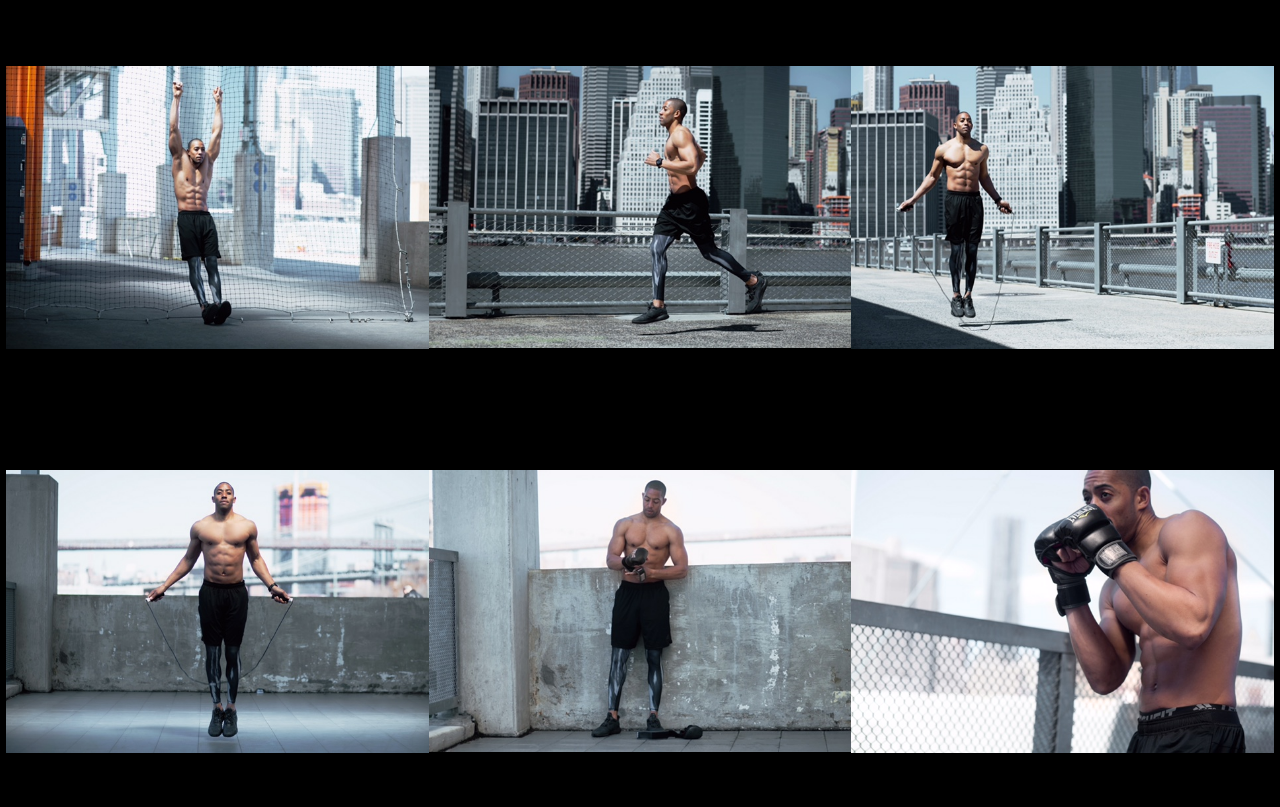
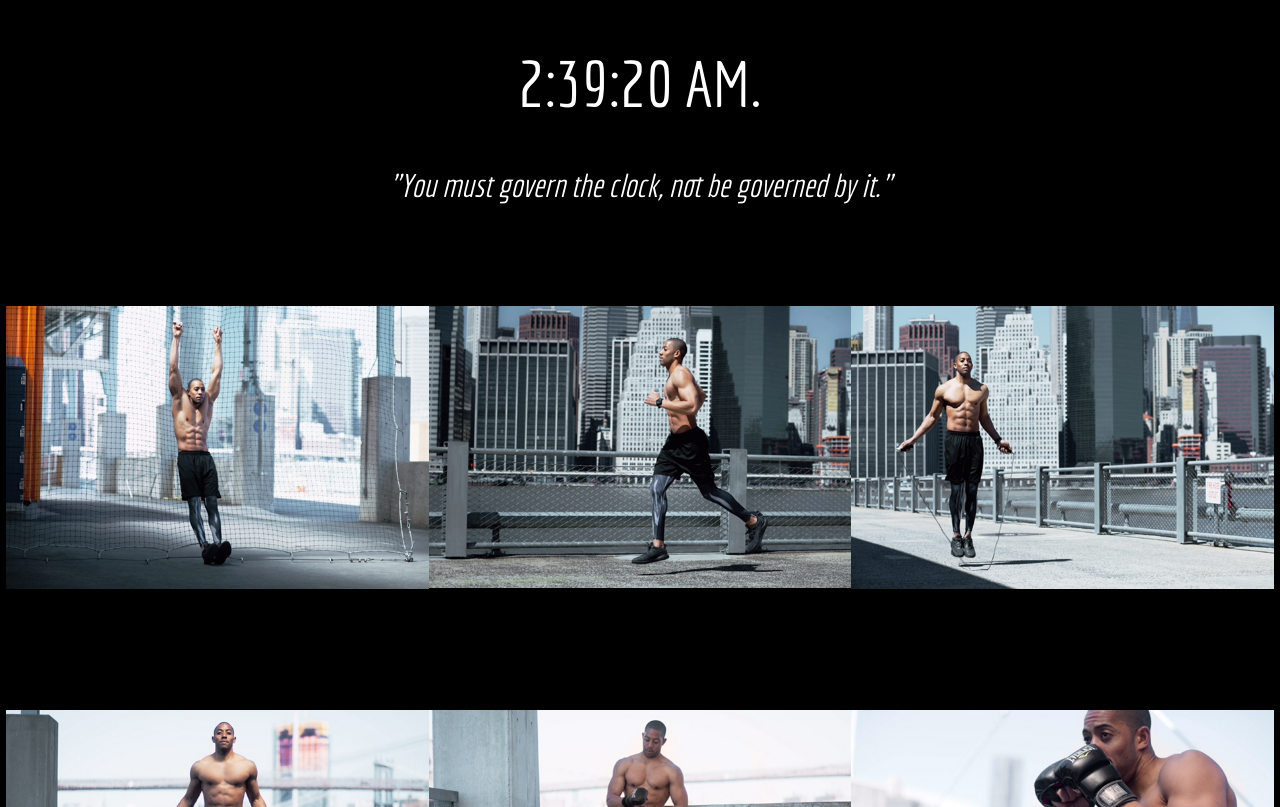
Before and after one commit to KatoCode23/kato-world, a React app: page / in a window 1280 px wide. Shown: the part 1266-2073 px from the top of the page. Built offline with nearby package versions, Linux system fonts and the light colour scheme.

Commit message:
clock added

```diff
--- /dev/null
+++ b/src/Clock.js
@@ -0,0 +1,37 @@
+import React from 'react';
+
+
+
+
+export default class Clock extends React.Component {
+constructor(props) {
+    super(props);
+    this.state = {date: new Date()};
+    }
+
+    componentDidMount() {
+    this.timerID = setInterval(
+        () => this.tick(),
+        1000
+    );
+    }
+
+    componentWillUnmount() {
+    clearInterval(this.timerID);
+    }
+
+    tick() {
+    this.setState({
+        date: new Date()
+    });
+    }
+
+    render() {
+    return (
+        <div className="clock-content">
+            <div className="clock">{this.state.date.toLocaleTimeString()}.</div>
+            <p className="quote">"You must govern the clock, not be governed by it."</p>
+        </div>
+    );
+    }
+}
--- a/src/index.js
+++ b/src/index.js
@@ -4,6 +4,7 @@ import './styles/main.css';
 import Button from './Button';
 import Player from './Player';
 import Footer from './Footer';
+import Clock from './Clock';
 import { images } from './images';
 
 class Home extends React.Component {
@@ -109,6 +110,7 @@ class Home extends React.Component {
                 </div>
                 <Button />
                 <Player />
+                <Clock />
                 {listOfImages}
                 {fullimage}
                 <Footer />
--- a/src/styles/main.css
+++ b/src/styles/main.css
@@ -1,6 +1,7 @@
 html, body {
   padding: 0;
   margin: 0;
+  font-size: 14;
  }
 
 ::-webkit-scrollbar{
@@ -196,6 +197,39 @@ font-family: 'Economica', sans-serif;
     -webkit-filter: grayscale(100%);
 }
 
+.clock-content{
+  position: relative;
+  display: block;
+  color: white;
+  background-color: black;
+  text-align: center;
+  font-family: 'Economica', sans-serif;
+}
+
+.clock{
+  position: relative;
+  display: block;
+  width: 100%;
+  height: 20vh;
+  background-color: black;
+  color: white;
+  margin: 0 auto;
+  font-size: 4rem;
+  line-height: 2.4;
+  padding: 0;
+}
+.quote{
+  position: relative;
+  display: block;
+  width: 100%;
+  height: 10vh;
+  font-size: 2rem;
+  background-color: black;
+  margin: 0 auto;
+  font-style: italic;
+  padding: 0;
+}
+
 .footer{
   position: relative;
   display: block;
@@ -258,4 +292,8 @@ font-family: 'Economica', sans-serif;
 .title{
 font-size: 6rem;
 }
+
+.quote{
+  font-size: 1rem;
 }
+}
```
